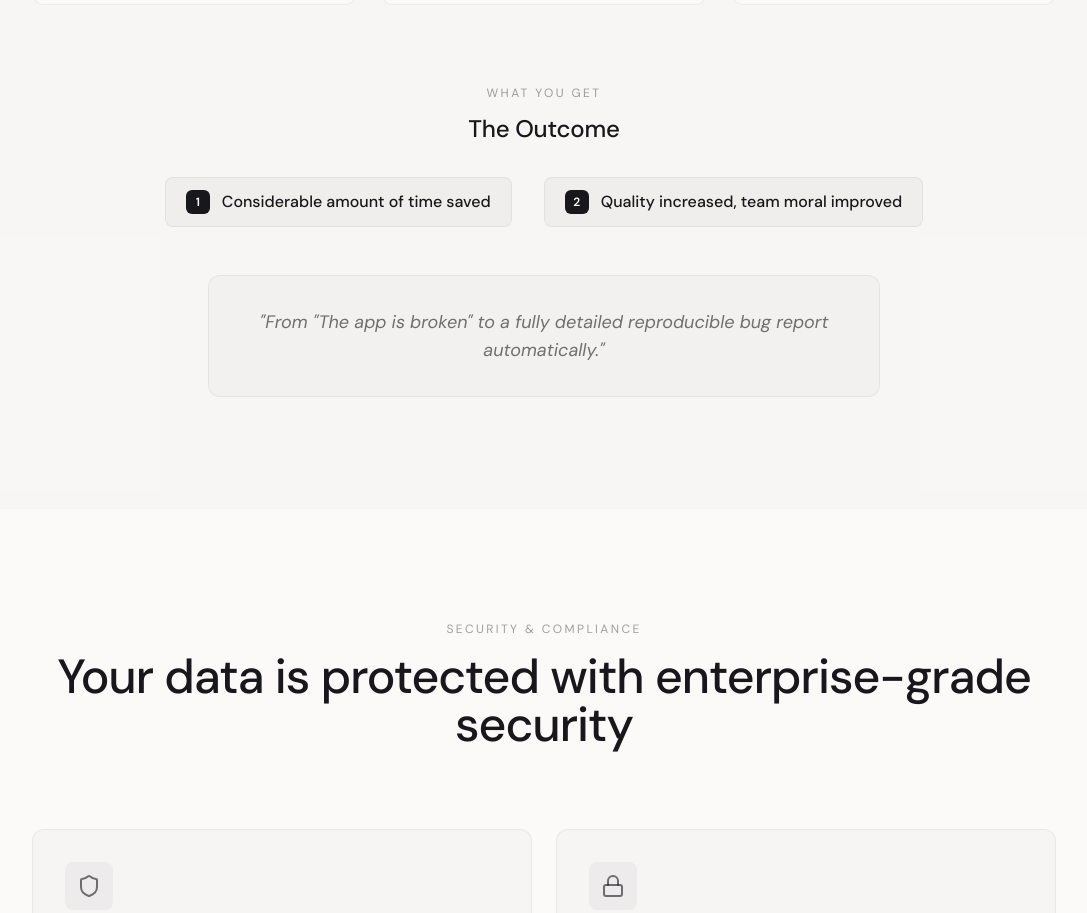
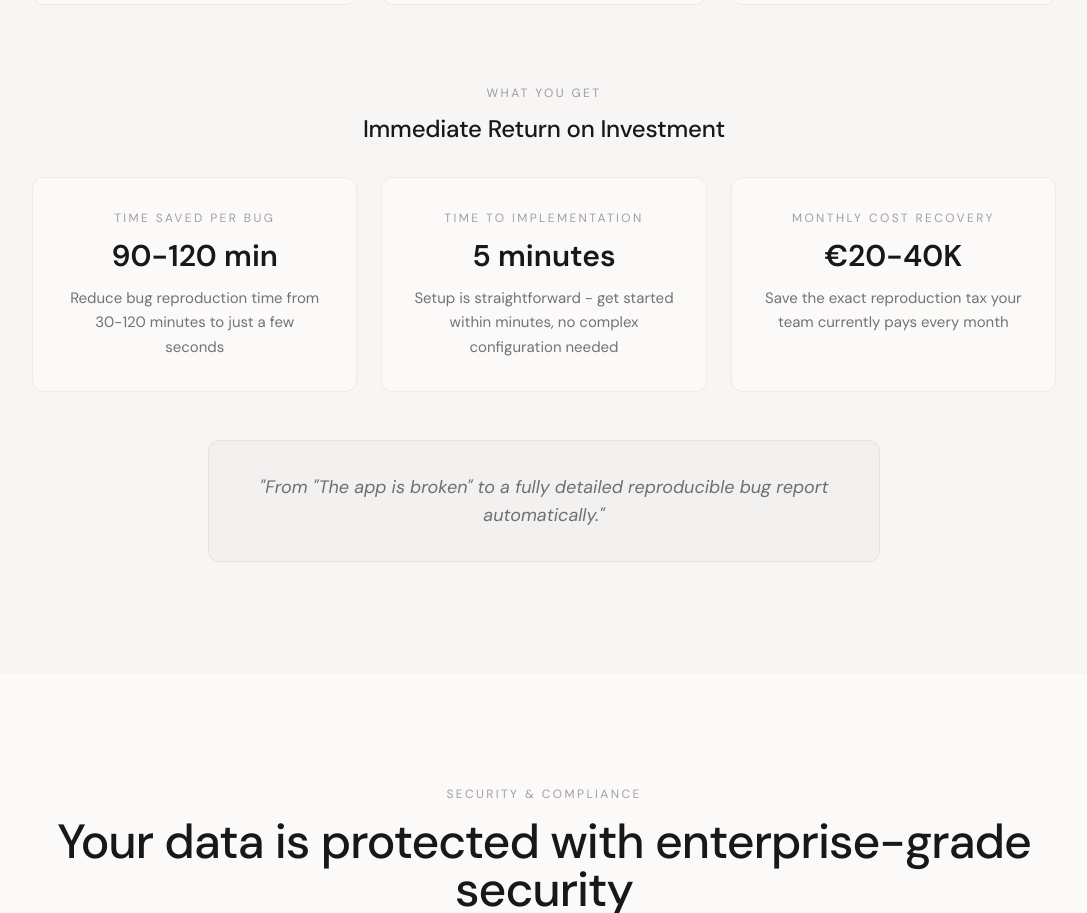
Before and after one commit to olyaee/meetio-landing-page, a React (Vite) app: page / in a window 1280 px wide. Shown: the part 2558-3471 px from the top of the page, without its empty margins (96-1183 px from the left). Built offline with nearby package versions, Linux system fonts and the light colour scheme.

Commit message:
Refactor SolutionSection output to enhance clarity and localization for time savings, implementation, and ROI metrics

```diff
--- a/src/components/SolutionSection.tsx
+++ b/src/components/SolutionSection.tsx
@@ -105,22 +105,45 @@ export const SolutionSection = () => {
               {t('solution.output.title')}
             </h3>
           </div>
-          <div className="flex flex-col sm:flex-row items-center justify-center gap-4 sm:gap-8">
-            <div className="flex items-center gap-3 px-5 py-3 bg-foreground/[0.03] border border-foreground/[0.06] rounded-lg">
-              <span className="w-6 h-6 rounded-md bg-foreground text-white flex items-center justify-center font-body text-xs font-semibold">
-                1
-              </span>
-              <span className="font-body font-medium text-foreground">
-                {t('solution.output.ticket')}
-              </span>
+          <div className="grid grid-cols-1 md:grid-cols-3 gap-4 sm:gap-6">
+            <div className="group bg-background border border-foreground/[0.06] rounded-xl p-6 sm:p-8 hover:border-foreground/[0.12] transition-all duration-300 h-full">
+              <div className="text-center">
+                <p className="font-body text-xs uppercase tracking-[0.2em] text-foreground/40 mb-3">
+                  {t('solution.output.timeSaved.label')}
+                </p>
+                <p className="font-body font-semibold text-2xl sm:text-3xl text-foreground mb-3">
+                  {t('solution.output.timeSaved.value')}
+                </p>
+                <p className="font-body text-[15px] text-foreground/60 leading-relaxed">
+                  {t('solution.output.timeSaved.description')}
+                </p>
+              </div>
             </div>
-            <div className="flex items-center gap-3 px-5 py-3 bg-foreground/[0.03] border border-foreground/[0.06] rounded-lg">
-              <span className="w-6 h-6 rounded-md bg-foreground text-white flex items-center justify-center font-body text-xs font-semibold">
-                2
-              </span>
-              <span className="font-body font-medium text-foreground">
-                {t('solution.output.scripts')}
-              </span>
+            <div className="group bg-background border border-foreground/[0.06] rounded-xl p-6 sm:p-8 hover:border-foreground/[0.12] transition-all duration-300 h-full">
+              <div className="text-center">
+                <p className="font-body text-xs uppercase tracking-[0.2em] text-foreground/40 mb-3">
+                  {t('solution.output.implementation.label')}
+                </p>
+                <p className="font-body font-semibold text-2xl sm:text-3xl text-foreground mb-3">
+                  {t('solution.output.implementation.value')}
+                </p>
+                <p className="font-body text-[15px] text-foreground/60 leading-relaxed">
+                  {t('solution.output.implementation.description')}
+                </p>
+              </div>
+            </div>
+            <div className="group bg-background border border-foreground/[0.06] rounded-xl p-6 sm:p-8 hover:border-foreground/[0.12] transition-all duration-300 h-full">
+              <div className="text-center">
+                <p className="font-body text-xs uppercase tracking-[0.2em] text-foreground/40 mb-3">
+                  {t('solution.output.roi.label')}
+                </p>
+                <p className="font-body font-semibold text-2xl sm:text-3xl text-foreground mb-3">
+                  {t('solution.output.roi.value')}
+                </p>
+                <p className="font-body text-[15px] text-foreground/60 leading-relaxed">
+                  {t('solution.output.roi.description')}
+                </p>
+              </div>
             </div>
           </div>
         </motion.div>
--- a/src/i18n/locales/en/pages.json
+++ b/src/i18n/locales/en/pages.json
@@ -63,9 +63,22 @@
       }
     },
     "output": {
-      "title": "The Outcome",
-      "ticket": "Considerable amount of time saved",
-      "scripts": "Quality increased, team moral improved"
+      "title": "Immediate Return on Investment",
+      "timeSaved": {
+        "label": "Time Saved Per Bug",
+        "value": "90-120 min",
+        "description": "Reduce bug reproduction time from 30-120 minutes to just a few seconds"
+      },
+      "implementation": {
+        "label": "Time to Implementation",
+        "value": "5 minutes",
+        "description": "Setup is straightforward - get started within minutes, no complex configuration needed"
+      },
+      "roi": {
+        "label": "Monthly Cost Recovery",
+        "value": "€20-40K",
+        "description": "Save the exact reproduction tax your team currently pays every month"
+      }
     }
   },
   "differentiation": {
```
Also changed, not shown: src/i18n/locales/de/pages.json (+16 -3 lines).
